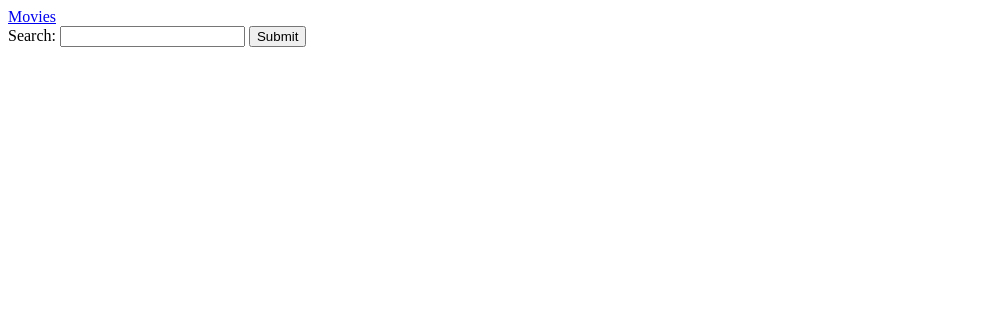
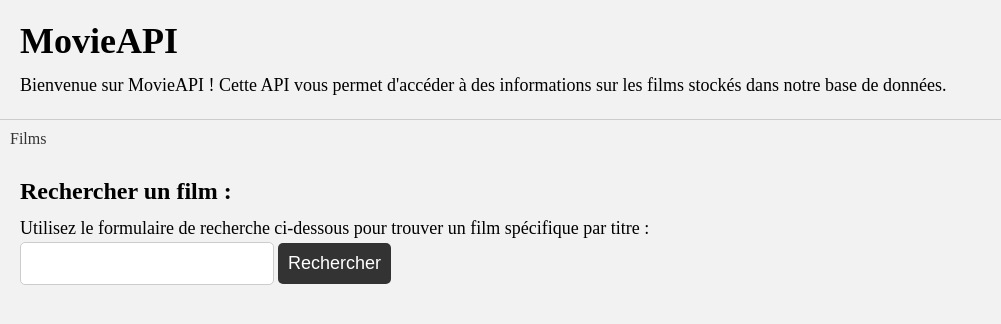
Before and after one commit to Arrtyoom/MovieAPI, a Flask app: page / in a window 1280 px wide. Shown: the top 324 px of the page, without its empty margins (0-1001 px from the left). Run offline with Flask 3, Linux system fonts and the light colour scheme.

Commit message:
trying to put a css ??

```diff
--- a/templates/home.html
+++ b/templates/home.html
@@ -2,18 +2,30 @@
 <html lang="en">
 <head>
     <meta charset="UTF-8">
-    <title>Home</title>
+    <link rel="stylesheet" href="style.css">
+
+    <title>MovieAPI</title>
 </head>
 <body>
-    <a href="/movies">Movies</a>
+    <header>
+        <h1>MovieAPI</h1>
+        <p>Bienvenue sur MovieAPI ! Cette API vous permet d'accéder à des informations sur les films stockés dans notre base de données.</p>
+    </header>
 
-    <br>
+    <nav>
+        <ul>
+            <li><a href="/movies">Films</a></li>
+        </ul>
+    </nav>
 
-    <form action="/movies/search" method="get">
-            <label for="search">Search:</label>
+    <section>
+        <h2>Rechercher un film :</h2>
+        <p>Utilisez le formulaire de recherche ci-dessous pour trouver un film spécifique par titre :</p>
+        <form action="/movies/search" method="get">
             <input type="text" id="search" name="q">
-            <button type="submit">Submit</button>
-    </form>
+            <button type="submit">Rechercher</button>
+        </form>
+    </section>
 
 </body>
 </html>
--- /dev/null
+++ b/templates/style.css
@@ -0,0 +1,92 @@
+/* Reset default margin and padding */
+* {
+    margin: 0;
+    padding: 0;
+}
+
+/* Set the background color for the entire page */
+body {
+    background-color: #f2f2f2;
+}
+
+/* Add a border at the bottom of the header */
+header {
+    border-bottom: 1px solid #ccc;
+    padding: 20px;
+}
+
+/* Style the main heading */
+h1 {
+    font-size: 36px;
+    font-weight: bold;
+    margin-bottom: 10px;
+}
+
+/* Style the subheading */
+p {
+    font-size: 18px;
+    line-height: 1.5;
+}
+
+/* Style the navigation links */
+nav ul {
+    list-style: none;
+}
+
+nav li {
+    display: inline-block;
+    margin-right: 20px;
+}
+
+nav a {
+    display: block;
+    padding: 10px;
+    text-decoration: none;
+    color: #333;
+    border-radius: 5px;
+}
+
+nav a:hover {
+    background-color: #333;
+    color: #fff;
+}
+
+/* Style the search form */
+section {
+    margin: 20px;
+}
+
+h2 {
+    font-size: 24px;
+    margin-bottom: 10px;
+}
+
+form {
+    display: inline-block;
+}
+
+label {
+    font-size: 18px;
+    margin-right: 10px;
+}
+
+input[type="text"] {
+    font-size: 18px;
+    padding: 10px;
+    border-radius: 5px;
+    border: 1px solid #ccc;
+}
+
+button[type="submit"] {
+    font-size: 18px;
+    padding: 10px;
+    border-radius: 5px;
+    background-color: #333;
+    color: #fff;
+    border: none;
+    cursor: pointer;
+}
+
+button[type="submit"]:hover {
+    background-color: #666;
+}
```
